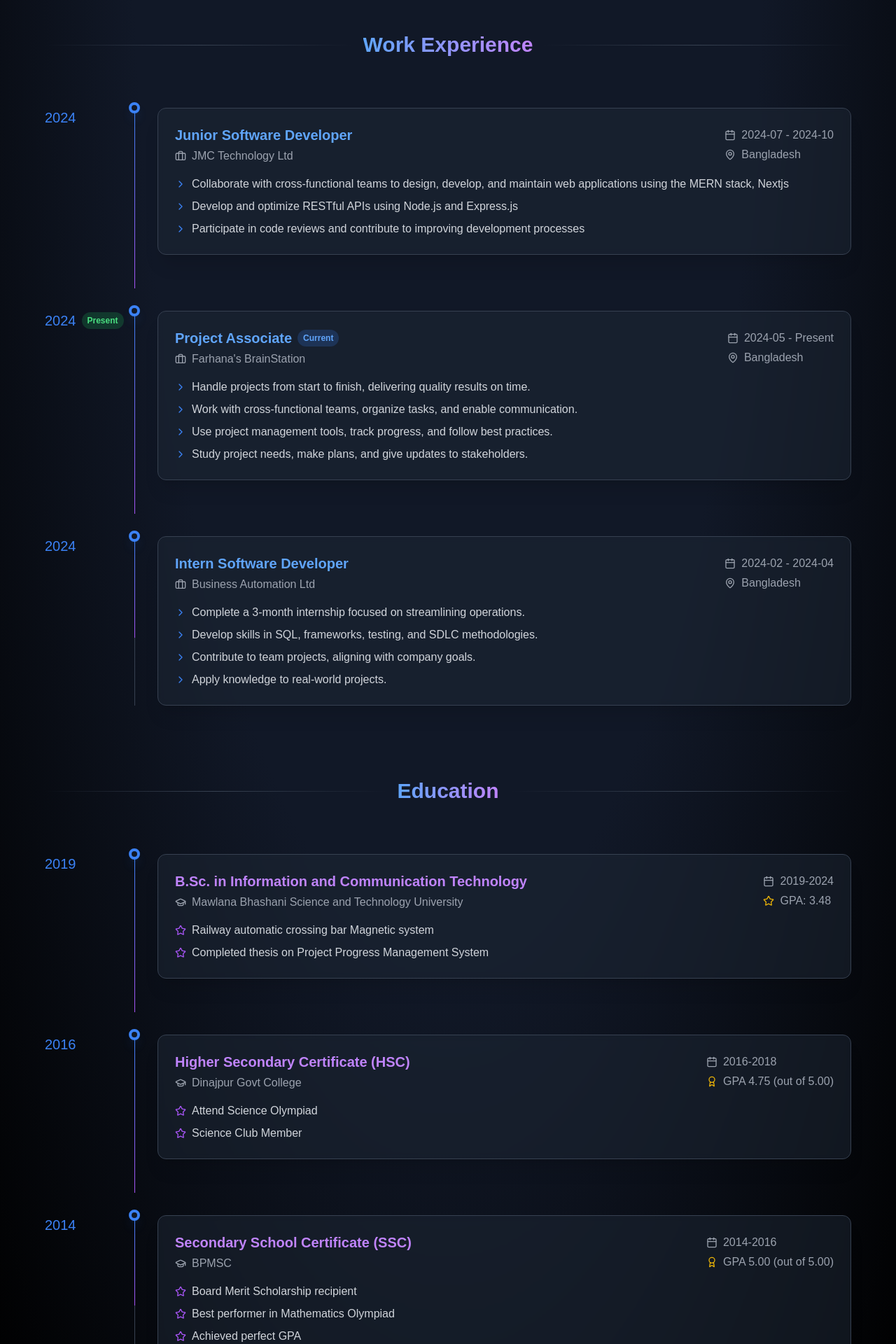
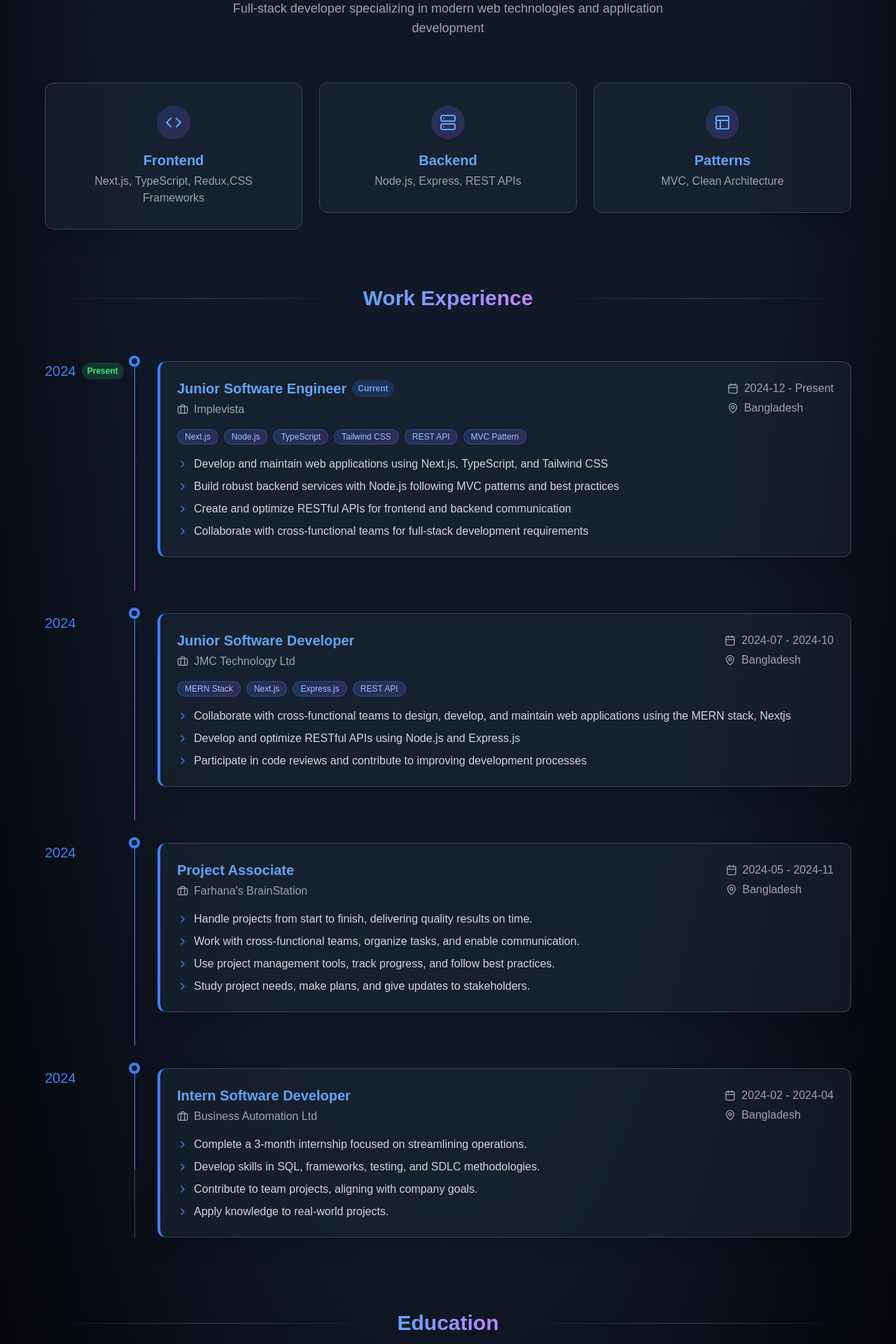
Before and after one commit to rahatutzaman-rizon/Rahatutzaman-Rizon-portfolio, a Next.js app: page / in a window 1280 px wide. Shown: the part 2660-4580 px from the top of the page at 70% size. Built offline with nearby package versions, Linux system fonts and the light colour scheme; no server answers.

Commit message:
add new job

```diff
--- a/src/app/Details/Details.tsx
+++ b/src/app/Details/Details.tsx
@@ -7,7 +7,10 @@ import {
   MapPin,
   Award,
   Star,
-  ChevronRight
+  ChevronRight,
+  Code,
+  Server,
+  Layout
 } from 'lucide-react';
 
 interface WorkExperience {
@@ -18,6 +21,7 @@ interface WorkExperience {
   endDate: string | null;
   current: boolean;
   responsibilities: string[];
+  technologies?: string[];
 }
 
 interface Education {
@@ -36,7 +40,21 @@ interface ProfileData {
 
 const profileData: ProfileData = {
   workExperience: [
-
+    {
+      title: "Junior Software Engineer",
+      company: "Implevista",
+      location: "Bangladesh",
+      startDate: "2024-12",
+      endDate: null,
+      current: true,
+      responsibilities: [
+        "Develop and maintain web applications using Next.js, TypeScript, and Tailwind CSS",
+        "Build robust backend services with Node.js following MVC patterns and best practices",
+        "Create and optimize RESTful APIs for frontend and backend communication",
+        "Collaborate with cross-functional teams for full-stack development requirements"
+      ],
+      technologies: ["Next.js", "Node.js", "TypeScript", "Tailwind CSS", "REST API", "MVC Pattern"]
+    },
     {
       title: "Junior Software Developer",
       company: "JMC Technology Ltd",
@@ -48,17 +66,16 @@ const profileData: ProfileData = {
         "Collaborate with cross-functional teams to design, develop, and maintain web applications using the MERN stack, Nextjs",
         "Develop and optimize RESTful APIs using Node.js and Express.js",
         "Participate in code reviews and contribute to improving development processes"
-        ]
+      ],
+      technologies: ["MERN Stack", "Next.js", "Express.js", "REST API"]
     },
-
-
     {
       title: "Project Associate",
       company: "Farhana's BrainStation",
       location: "Bangladesh",
       startDate: "2024-05",
-      endDate: null,
-      current: true,
+      endDate: "2024-11",
+      current: false,
       responsibilities: [
         "Handle projects from start to finish, delivering quality results on time.",
         "Work with cross-functional teams, organize tasks, and enable communication.",
@@ -102,17 +119,7 @@ const profileData: ProfileData = {
         "Science Club Member"
       ]
     },
-    {
-      degree: "Secondary School Certificate (SSC)",
-      institution: "BPMSC",
-      period: "2014-2016",
-      result: "GPA 5.00 (out of 5.00)",
-      achievements: [
-        "Board Merit Scholarship recipient",
-        "Best performer in Mathematics Olympiad",
-        "Achieved perfect GPA"
-      ]
-    }
+
   ]
 };
 
@@ -166,6 +173,12 @@ const SectionTitle = ({ children }: { children: React.ReactNode }) => (
   </div>
 );
 
+const TechBadge = ({ tech }: { tech: string }) => (
+  <span className="inline-flex items-center px-2.5 py-0.5 rounded-full text-xs font-medium bg-gradient-to-r from-blue-500/20 to-purple-500/20 text-blue-300 border border-blue-500/30 hover:from-blue-500/30 hover:to-purple-500/30 transition-colors">
+    {tech}
+  </span>
+);
+
 const ProfilePage = () => {
   return (
     <div className="min-h-screen bg-[radial-gradient(ellipse_at_top,_var(--tw-gradient-stops))] from-gray-900 via-gray-900 to-black text-gray-100 py-16 px-4 sm:px-6 lg:px-8">
@@ -193,7 +206,53 @@ const ProfilePage = () => {
           >
             Professional Journey
           </motion.h1>
+          <motion.p
+            className="text-lg text-gray-400 max-w-2xl mx-auto"
+            initial={{ y: 20, opacity: 0 }}
+            animate={{ y: 0, opacity: 1 }}
+            transition={{ delay: 0.3 }}
+          >
+            Full-stack developer specializing in modern web technologies and application development
+          </motion.p>
         </div>
+
+        {/* Stats Section */}
+        <motion.div
+          className="grid grid-cols-1 md:grid-cols-3 gap-6 mb-20"
+          variants={container}
+          initial="hidden"
+          animate="show"
+        >
+          <motion.div variants={item}>
+            <CardWrapper className="text-center py-8">
+              <div className="inline-flex items-center justify-center w-12 h-12 rounded-full bg-gradient-to-br from-blue-500/20 to-purple-500/20 mb-4">
+                <Code className="w-6 h-6 text-blue-400" />
+              </div>
+              <h3 className="text-xl font-bold text-blue-400 mb-1">Frontend</h3>
+              <p className="text-gray-400">Next.js, TypeScript, Redux,CSS Frameworks</p>
+            </CardWrapper>
+          </motion.div>
+
+          <motion.div variants={item}>
+            <CardWrapper className="text-center py-8">
+              <div className="inline-flex items-center justify-center w-12 h-12 rounded-full bg-gradient-to-br from-blue-500/20 to-purple-500/20 mb-4">
+                <Server className="w-6 h-6 text-blue-400" />
+              </div>
+              <h3 className="text-xl font-bold text-blue-400 mb-1">Backend</h3>
+              <p className="text-gray-400">Node.js, Express, REST APIs</p>
+            </CardWrapper>
+          </motion.div>
+
+          <motion.div variants={item}>
+            <CardWrapper className="text-center py-8">
+              <div className="inline-flex items-center justify-center w-12 h-12 rounded-full bg-gradient-to-br from-blue-500/20 to-purple-500/20 mb-4">
+                <Layout className="w-6 h-6 text-blue-400" />
+              </div>
+              <h3 className="text-xl font-bold text-blue-400 mb-1">Patterns</h3>
+              <p className="text-gray-400">MVC, Clean Architecture</p>
+            </CardWrapper>
+          </motion.div>
+        </motion.div>
 
         {/* Work Experience Section */}
         <motion.section
@@ -212,7 +271,7 @@ const ProfilePage = () => {
                 isPresent={experience.current}
               >
                 <motion.div variants={item}>
-                  <CardWrapper className="hover:shadow-blue-500/5">
+                  <CardWrapper className="hover:shadow-blue-500/5 border-l-4 border-l-blue-500">
                     <div className="flex flex-col md:flex-row md:items-center md:justify-between mb-4">
                       <div>
                         <h3 className="text-xl font-bold text-blue-400 mb-1 flex items-center gap-2">
@@ -239,6 +298,15 @@ const ProfilePage = () => {
                         </p>
                       </div>
                     </div>
+
+                    {experience.technologies && (
+                      <div className="mb-4 flex flex-wrap gap-2">
+                        {experience.technologies.map((tech, idx) => (
+                          <TechBadge key={idx} tech={tech} />
+                        ))}
+                      </div>
+                    )}
+
                     <ul className="space-y-2">
                       {experience.responsibilities.map((responsibility, idx) => (
                         <motion.li
@@ -246,8 +314,8 @@ const ProfilePage = () => {
                           variants={item}
                           className="flex items-start gap-2 text-gray-300"
                         >
-                          <ChevronRight className="w-4 h-4 mt-1 text-blue-500" />
-                          {responsibility}
+                          <ChevronRight className="w-4 h-4 mt-1 text-blue-500 flex-shrink-0" />
+                          <span>{responsibility}</span>
                         </motion.li>
                       ))}
                     </ul>
@@ -270,7 +338,7 @@ const ProfilePage = () => {
             {profileData.education.map((edu, index) => (
               <TimelineItem key={index} year={edu.period.split('-')[0]}>
                 <motion.div variants={item}>
-                  <CardWrapper className="hover:shadow-purple-500/5">
+                  <CardWrapper className="hover:shadow-purple-500/5 border-l-4 border-l-purple-500">
                     <div className="flex flex-col md:flex-row md:items-center md:justify-between mb-4">
                       <div>
                         <h3 className="text-xl font-bold text-purple-400 mb-1">
@@ -307,8 +375,8 @@ const ProfilePage = () => {
                           variants={item}
                           className="flex items-start gap-2 text-gray-300"
                         >
-                          <Star className="w-4 h-4 mt-1 text-purple-500" />
-                          {achievement}
+                          <Star className="w-4 h-4 mt-1 text-purple-500 flex-shrink-0" />
+                          <span>{achievement}</span>
                         </motion.li>
                       ))}
                     </ul>
@@ -318,6 +386,8 @@ const ProfilePage = () => {
             ))}
           </div>
         </motion.section>
+
+
       </motion.div>
     </div>
   );
```
Lines whose indentation alone changed are shown as unchanged.
